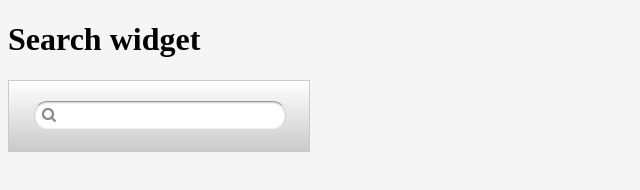
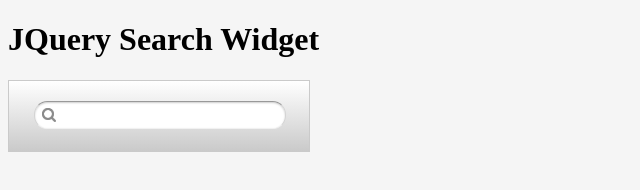
Before and after one commit to adritha84/jquery.searchBehavior, a plain HTML site: page index.html in a window 1280 px wide. Shown: the whole page, without its empty margins (0-640 px from the left). Drawn offline with nearby package versions, Linux system fonts and the light colour scheme.

Commit message:
title updatez

```diff
--- a/index.html
+++ b/index.html
@@ -2,7 +2,7 @@
 <html>
 <head>
 <meta charset="utf-8" />
-<title>Search field</title>
+<title>Search Widget</title>
 <script type="text/javascript" src="http://ajax.googleapis.com/ajax/libs/jquery/1.5.1/jquery.min.js"></script>
 <script type="text/javascript" src="javascripts/jquery.searchBehavior.js"></script>
 <link rel="stylesheet" href="stylesheets/style.css" media="screen" />
@@ -12,7 +12,7 @@
 </head>
 
 <body class = "main-content">
-<h1>Search widget</h1>
+<h1>JQuery Search Widget</h1>
 <div class = "search_field_container">
 <input type = "image" class = "submit_search" src = "images/magnifier.png"/>
 <input type = "text" class = "search_field" name = "search" />
```
